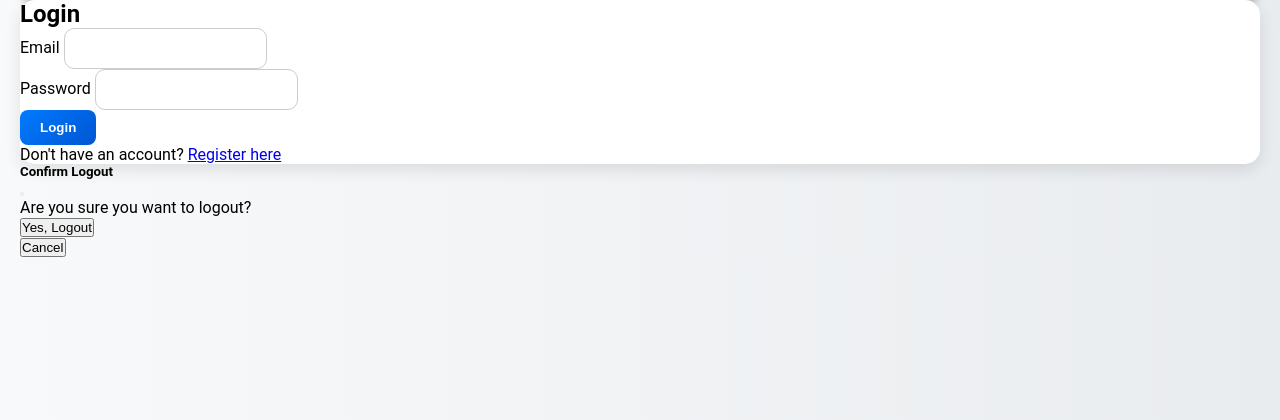
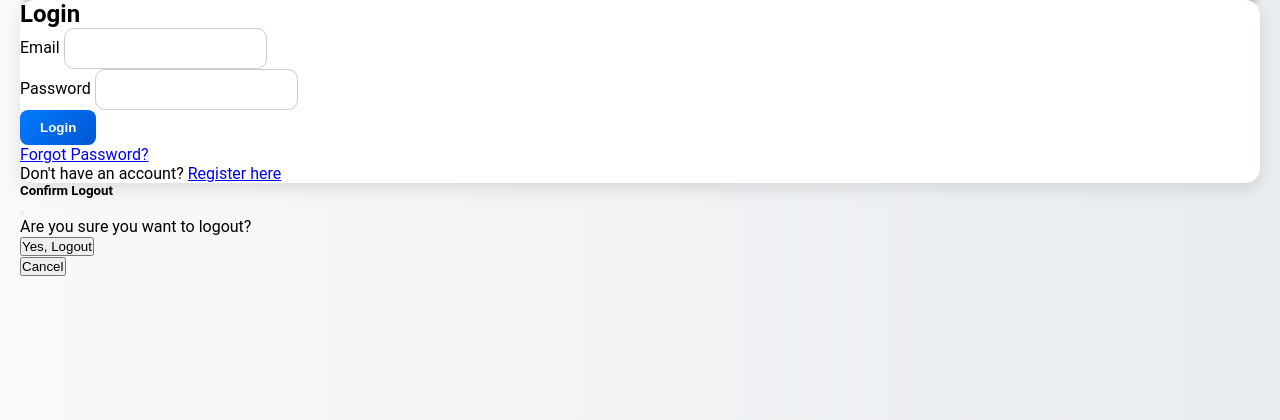
Before and after one commit to Teejay2223/sam-blocks-inventory, a Flask app: page /login in a window 1280 px wide. Shown: the part 68-488 px from the top of the page. Run offline with Flask 3, Linux system fonts and the light colour scheme.

Commit message:
link to forgot password

```diff
--- a/templates/login.html
+++ b/templates/login.html
@@ -16,6 +16,8 @@
           </div>
           <button type="submit" class="btn btn-primary w-100">Login</button>
         </form>
+        <p><a href="{{ url_for('forgot_password') }}">Forgot Password?</a></p>
+
         <p class="text-center mt-3">Don't have an account? <a href="/register">Register here</a></p>
       </div>
     </div>
```
